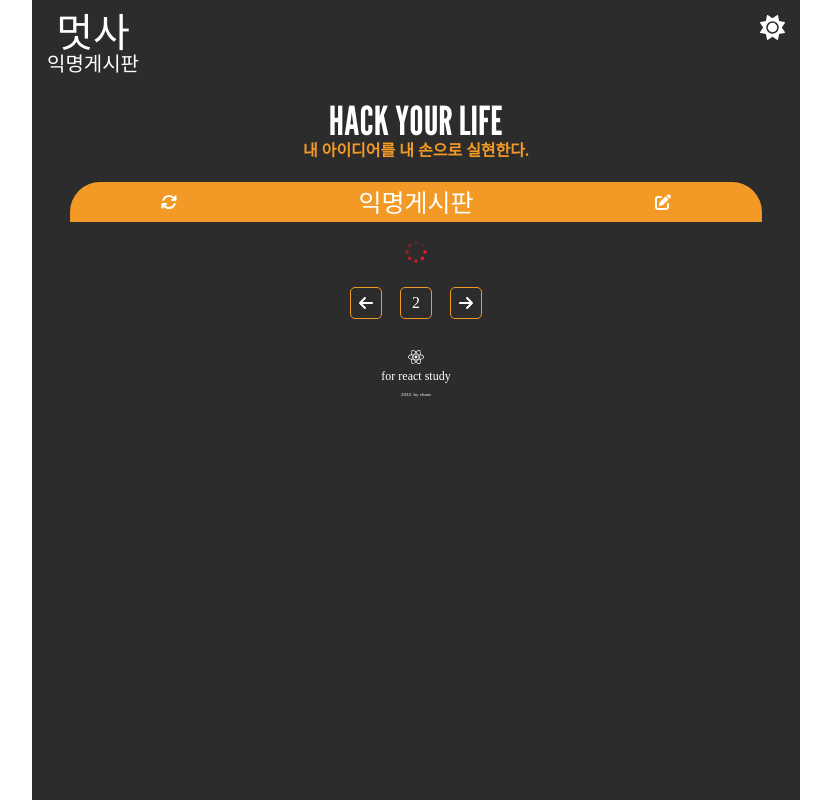
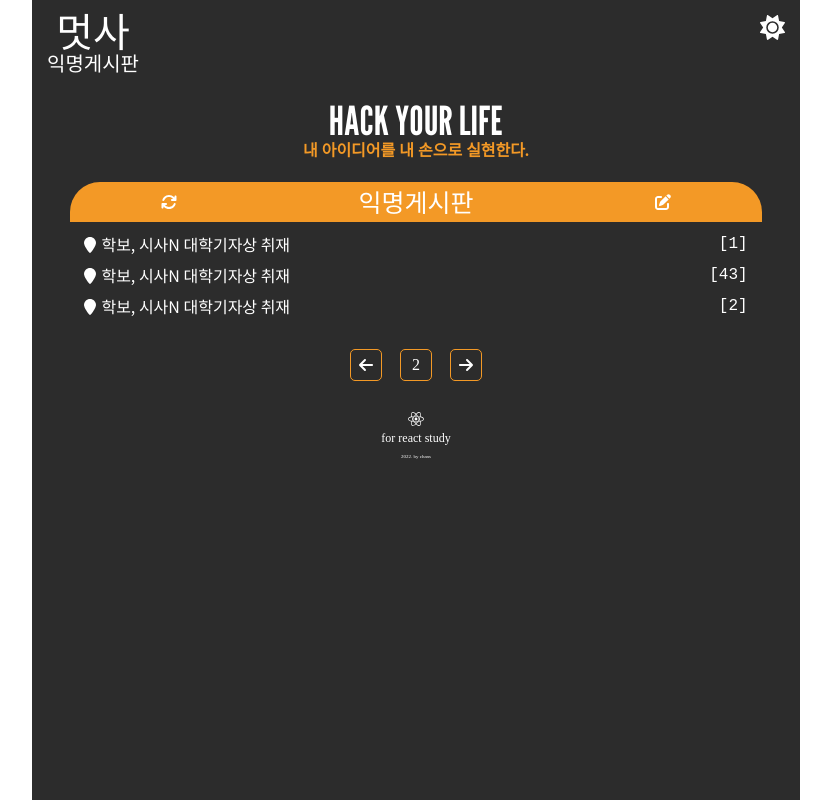
Before and after one commit to chans97/reactCourse, a React (Create React App) app: page / in a window 1280 px wide. Shown: the whole page, without its empty margins (224-1055 px from the left). Built offline with nearby package versions, Linux system fonts and the light colour scheme.

Commit message:
#3 :state&props

```diff
--- a/src/App.jsx
+++ b/src/App.jsx
@@ -1,118 +1,46 @@
-import {
-  MediaDiv,
-  Header,
-  TitleLogoDiv,
-  TitleBig,
-  TitleSmall,
-  SubHeaderDiv,
-  Main,
-  SlogunSection,
-  SlogunBig,
-  SlogunSmall,
-  PostSection,
-  PostTitleDiv,
-  PostTitle,
-  PostListDiv,
-  EachPostLi,
-  PostLink,
-  PostRepl,
-  PagingSection,
-  PagenumberDiv,
-  Footer,
-  FooterBig,
-  FooterSmall,
-  LoadingDiv,
-  LoadingImg,
-} from './styledComponent';
+import { MediaDiv, Main } from './styledComponent';
 import { ThemeProvider } from 'styled-components';
 import { darkTheme, GlobalStyles, lightTheme } from './styles';
-import { FontAwesomeIcon } from '@fortawesome/react-fontawesome';
-import {
-  faSun,
-  faMoon,
-  faArrowsRotate,
-  faPenToSquare,
-  faLocationPin,
-  faArrowLeft,
-  faArrowRight,
-} from '@fortawesome/free-solid-svg-icons';
-import { faReact } from '@fortawesome/free-brands-svg-icons';
+import { useState } from 'react';
+import Header from './Header';
+import Slogun from './Slogun';
+import ShowPostList from './ShowPostList';
+import Footer from './Footer';
 
 function App() {
-  const darkMode = true;
-  // const darkMode = false;
-  const loading = true;
-  // const loading = false;
-  const isPost = true;
-  // const isPost = false;
+  const initialPostList = [
+    { id: 1, title: '학보, 시사N 대학기자상 취재', replCount: 1 },
+    { id: 2, title: '학보, 시사N 대학기자상 취재', replCount: 43 },
+    { id: 3, title: '학보, 시사N 대학기자상 취재', replCount: 2 },
+  ];
+
+  const [darkMode, setDarkMode] = useState(true);
+  const [loading, setLoading] = useState(false);
+  const [isPost, setIsPost] = useState(false);
+  const [postList, setPostList] = useState(initialPostList);
+
+  const addPost = () => {
+    setPostList((postList) => [
+      ...postList,
+      { id: 4, title: '학보, 시사N 대학기자상 취재', replCount: 21 },
+    ]);
+  };
   return (
     <>
       <ThemeProvider theme={darkMode ? darkTheme : lightTheme}>
         <GlobalStyles />
-
         <MediaDiv>
-          <Header>
-            <TitleLogoDiv>
-              <TitleBig>멋사</TitleBig>
-              <TitleSmall>익명게시판</TitleSmall>
-            </TitleLogoDiv>
-            <SubHeaderDiv>
-              {darkMode ? (
-                <FontAwesomeIcon icon={faSun} />
-              ) : (
-                <FontAwesomeIcon icon={faMoon} />
-              )}
-            </SubHeaderDiv>
-          </Header>
+          <Header darkMode={darkMode} setDarkMode={setDarkMode}></Header>
           <Main>
-            <SlogunSection>
-              <SlogunBig>HACK YOUR LIFE</SlogunBig>
-              <SlogunSmall>내 아이디어를 내 손으로 실현한다.</SlogunSmall>
-            </SlogunSection>
-            <PostSection>
-              <PostTitleDiv>
-                <FontAwesomeIcon icon={faArrowsRotate} />
-                <PostTitle>익명게시판</PostTitle>
-                <FontAwesomeIcon icon={faPenToSquare} />
-              </PostTitleDiv>
-              <PostListDiv>
-                {loading ? (
-                  <LoadingDiv>
-                    <LoadingImg src={'./loading.svg'} />
-                    {/* loading.io */}
-                  </LoadingDiv>
-                ) : isPost ? (
-                  <LoadingDiv>아직 기록된 글이 없습니다.</LoadingDiv>
-                ) : (
-                  <ul>
-                    <EachPostLi>
-                      <div>
-                        <FontAwesomeIcon icon={faLocationPin} />
-                        <PostLink>서강학보, 시사N 대학기자상 취재</PostLink>
-                      </div>
-                      <PostRepl>[35]</PostRepl>
-                    </EachPostLi>
-                  </ul>
-                )}
-              </PostListDiv>
-            </PostSection>
-
-            <PagingSection>
-              <PagenumberDiv>
-                <FontAwesomeIcon icon={faArrowLeft} />
-              </PagenumberDiv>
-              <PagenumberDiv>2</PagenumberDiv>
-
-              <PagenumberDiv>
-                <FontAwesomeIcon icon={faArrowRight} />
-              </PagenumberDiv>
-            </PagingSection>
+            <Slogun></Slogun>
+            <ShowPostList
+              loading={loading}
+              isPost={isPost}
+              postList={postList}
+              addPost={addPost} // 나중에 삭제될 기능 spread 설명을 위해 억지로 넣어봄
+            ></ShowPostList>
           </Main>
-          <Footer>
-            <FontAwesomeIcon icon={faReact} />
-            <FooterBig>for react study</FooterBig>
-            <FooterSmall>2022. by chans</FooterSmall>
-          </Footer>
+          <Footer></Footer>
         </MediaDiv>
       </ThemeProvider>
     </>
--- /dev/null
+++ b/src/EachPost.jsx
@@ -0,0 +1,18 @@
+import React from 'react';
+import { EachPostLi, PostLink, PostRepl } from './styledComponent';
+
+import { FontAwesomeIcon } from '@fortawesome/react-fontawesome';
+import { faLocationPin } from '@fortawesome/free-solid-svg-icons';
+function EachPost({ replCount, title }) {
+  return (
+    <EachPostLi>
+      <div>
+        <FontAwesomeIcon icon={faLocationPin} />
+        <PostLink>{title}</PostLink>
+      </div>
+      <PostRepl>[{replCount}]</PostRepl>
+    </EachPostLi>
+  );
+}
+
+export default EachPost;
--- /dev/null
+++ b/src/Footer.jsx
@@ -0,0 +1,16 @@
+import React from 'react';
+import { Footerdiv, FooterBig, FooterSmall } from './styledComponent';
+import { FontAwesomeIcon } from '@fortawesome/react-fontawesome';
+import { faReact } from '@fortawesome/free-brands-svg-icons';
+
+function Footer(props) {
+  return (
+    <Footerdiv>
+      <FontAwesomeIcon icon={faReact} />
+      <FooterBig>for react study</FooterBig>
+      <FooterSmall>2022. by chans</FooterSmall>
+    </Footerdiv>
+  );
+}
+
+export default Footer;
--- /dev/null
+++ b/src/Header.jsx
@@ -0,0 +1,34 @@
+import React from 'react';
+import {
+  HeaderDiv,
+  TitleLogoDiv,
+  TitleBig,
+  TitleSmall,
+  SubHeaderDiv,
+} from './styledComponent';
+
+import { FontAwesomeIcon } from '@fortawesome/react-fontawesome';
+import { faSun, faMoon } from '@fortawesome/free-solid-svg-icons';
+
+function Header({ darkMode, setDarkMode }) {
+  const toggleDarkMode = () => {
+    setDarkMode((darkMode) => !darkMode);
+  };
+  return (
+    <HeaderDiv>
+      <TitleLogoDiv>
+        <TitleBig>멋사</TitleBig>
+        <TitleSmall>익명게시판</TitleSmall>
+      </TitleLogoDiv>
+      <SubHeaderDiv>
+        {darkMode ? (
+          <FontAwesomeIcon onClick={toggleDarkMode} icon={faSun} />
+        ) : (
+          <FontAwesomeIcon onClick={toggleDarkMode} icon={faMoon} />
+        )}
+      </SubHeaderDiv>
+    </HeaderDiv>
+  );
+}
+
+export default Header;
--- /dev/null
+++ b/src/ShowPostList.jsx
@@ -0,0 +1,66 @@
+import React from 'react';
+import {
+  PostSection,
+  PostTitleDiv,
+  PostTitle,
+  PostListDiv,
+  PagingSection,
+  LoadingDiv,
+  LoadingImg,
+  PagenumberDiv,
+} from './styledComponent';
+
+import { FontAwesomeIcon } from '@fortawesome/react-fontawesome';
+import {
+  faArrowsRotate,
+  faPenToSquare,
+  faArrowLeft,
+  faArrowRight,
+} from '@fortawesome/free-solid-svg-icons';
+import EachPost from './EachPost';
+function ShowPostList({ loading, isPost, postList, addPost }) {
+  return (
+    <>
+      <PostSection>
+        <PostTitleDiv>
+          <FontAwesomeIcon onClick={addPost} icon={faArrowsRotate} />
+          <PostTitle>익명게시판</PostTitle>
+          <FontAwesomeIcon icon={faPenToSquare} />
+        </PostTitleDiv>
+        <PostListDiv>
+          {loading ? (
+            <LoadingDiv>
+              <LoadingImg src={'./loading.svg'} />
+              {/* loading.io */}
+            </LoadingDiv>
+          ) : isPost ? (
+            <LoadingDiv>아직 기록된 글이 없습니다.</LoadingDiv>
+          ) : (
+            <ul>
+              {postList.map((element) => (
+                <EachPost
+                  key={element.id}
+                  title={element.title}
+                  replCount={element.replCount}
+                />
+              ))}
+            </ul>
+          )}
+        </PostListDiv>
+      </PostSection>
+
+      <PagingSection>
+        <PagenumberDiv>
+          <FontAwesomeIcon icon={faArrowLeft} />
+        </PagenumberDiv>
+        <PagenumberDiv>2</PagenumberDiv>
+
+        <PagenumberDiv>
+          <FontAwesomeIcon icon={faArrowRight} />
+        </PagenumberDiv>
+      </PagingSection>
+    </>
+  );
+}
+
+export default ShowPostList;
--- /dev/null
+++ b/src/Slogun.jsx
@@ -0,0 +1,12 @@
+import React from 'react';
+import { SlogunSection, SlogunBig, SlogunSmall } from './styledComponent';
+function Slogun() {
+  return (
+    <SlogunSection>
+      <SlogunBig>HACK YOUR LIFE</SlogunBig>
+      <SlogunSmall>내 아이디어를 내 손으로 실현한다.</SlogunSmall>
+    </SlogunSection>
+  );
+}
+
+export default Slogun;
--- a/src/styledComponent.js
+++ b/src/styledComponent.js
@@ -10,7 +10,7 @@ export const MediaDiv = styled.div`
     width: 100%;
   }
 `;
-export const Header = styled.div`
+export const HeaderDiv = styled.div`
   width: 768px;
   height: auto;
   display: flex;
@@ -45,6 +45,7 @@ export const SubHeaderDiv = styled.div`
   font-size: 25px;
   display: flex;
   flex-direction: row;
+  cursor: pointer;
 `;
 
 export const Main = styled.div`
@@ -141,7 +142,7 @@ export const PagenumberDiv = styled.div`
   border: 1px solid #f39926;
   border-radius: 5px;
 `;
-export const Footer = styled.div`
+export const Footerdiv = styled.div`
   margin-top: 30px;
   display: flex;
   flex-direction: column;
```
